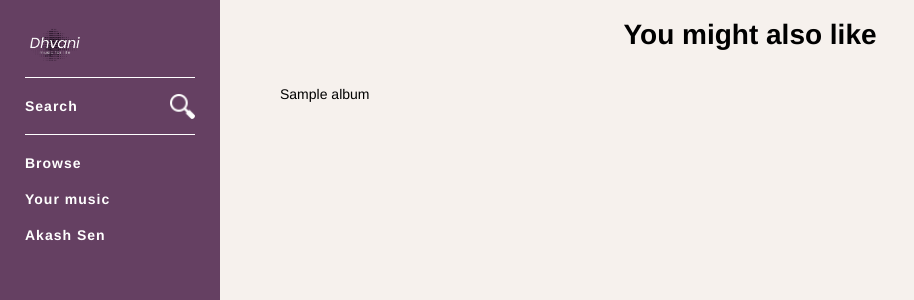
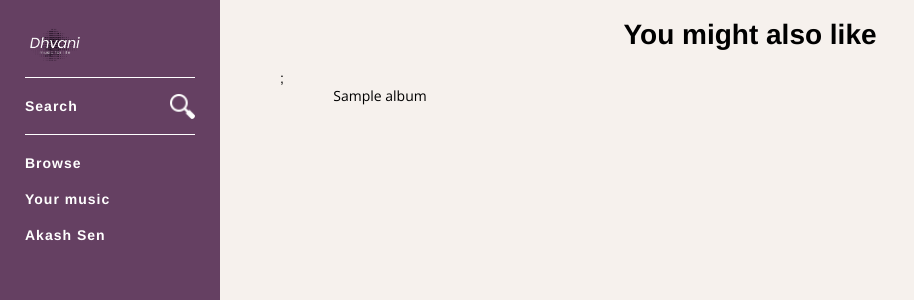
Before and after one commit to 2207akash/dhvani, a PHP site: page / in a window 1280 px wide. Shown: the top 300 px of the page, without its empty margins (0-914 px from the left). Run offline with PHP 8.4, Linux system fonts and the light colour scheme; the visitor is signed in with stand-in values (Sample User, id 1); tables that the repository leaves empty or names only in its code hold one stand-in row (values such as "Sample post"); data that the repository does not hold is empty.

Commit message:
Finished styling the "You might like this" page, made the album artwork and name links

```diff
--- a/assets/css/styles.css
+++ b/assets/css/styles.css
@@ -239,8 +239,25 @@ body {
 	width: 29%;
 	max-width: 200px;
 	min-width: 150px;
+	margin-bottom: 20px;
 }
 
 .gridViewItem img {
 	width: 100%;
 }
+
+.gridViewInfo {
+	font-weight: 300;
+	text-align: center;
+	padding: 5px 0;
+	text-overflow: ellipsis;
+	overflow: hidden;
+	white-space: nowrap;
+	width: 100%;
+	font-family: 'Open Sans', sans-serif;
+}
+
+.gridViewItem a {
+	text-decoration: none;
+	display: block;
+}
--- a/includes/header.php
+++ b/includes/header.php
@@ -13,7 +13,13 @@
 <html>
 <head>
 	<title>Dhvani</title>
+
+	<!-- CUSTOM CSS -->
 	<link rel="stylesheet" type="text/css" href="assets/css/styles.css">
+
+	<!-- GOOGLE FONTS -->
+	<link href="https://fonts.googleapis.com/css2?family=Open+Sans&display=swap" rel="stylesheet">
+
 </head>
 <body>
 	<div id="mainContainer">
--- a/index.php
+++ b/index.php
@@ -9,14 +9,13 @@
 
 		while($row = mysqli_fetch_array($albumQuery)) {
 			echo "<div class='gridViewItem'>
+					<a href='album.php?id=" . $row['id'] . "'>;
+						<img src='" . $row['artworkPath'] . "'>
 
-					<img src='" . $row['artworkPath'] . "'>
-
-					<div class='gridViewInfo'>"
-						. $row['title'] .
-
-					"</div>
-
+						<div class='gridViewInfo'>"
+							. $row['title'] .
+						"</div>
+					</a>
 				</div>";
 		}
 	?>
```
